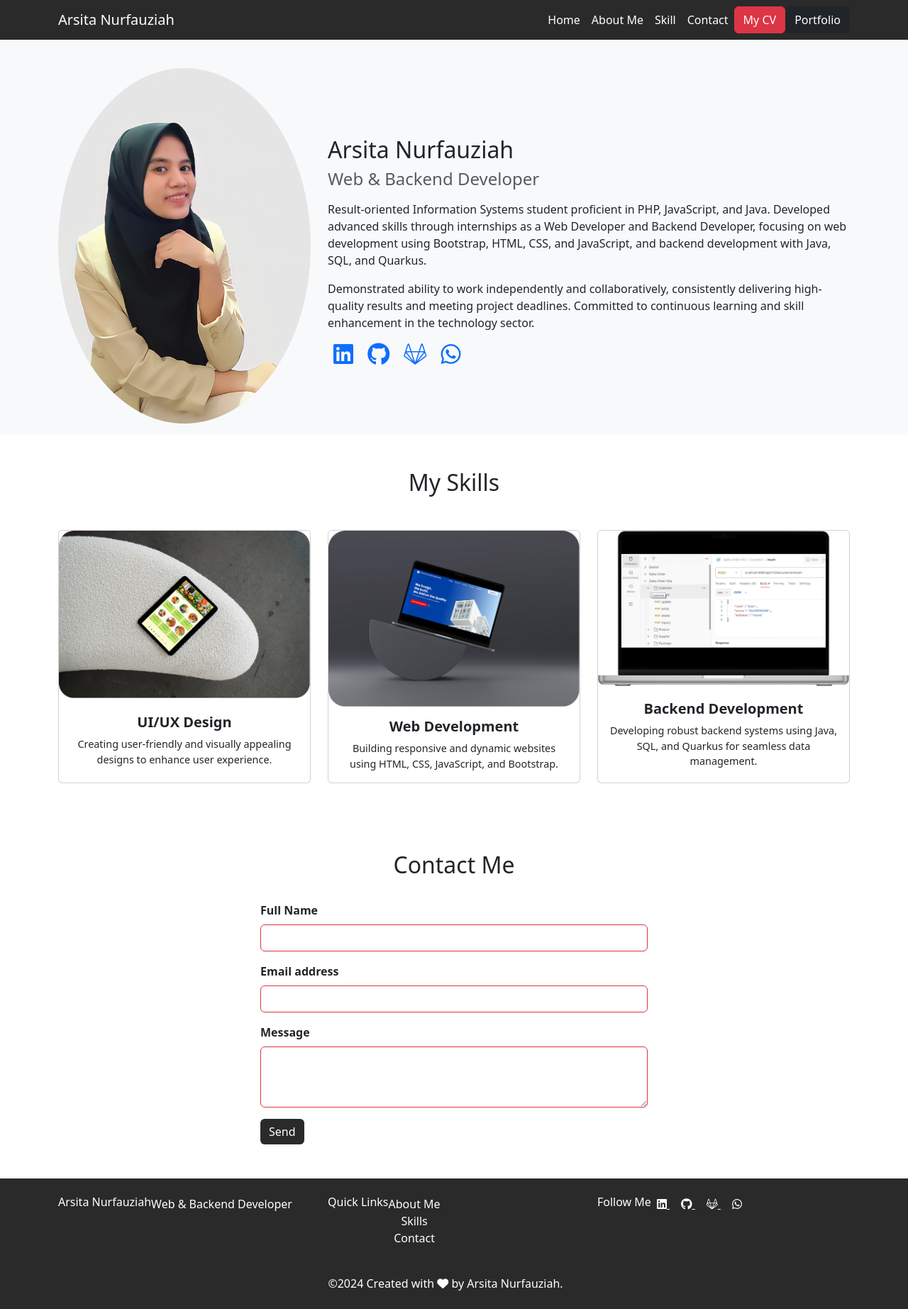
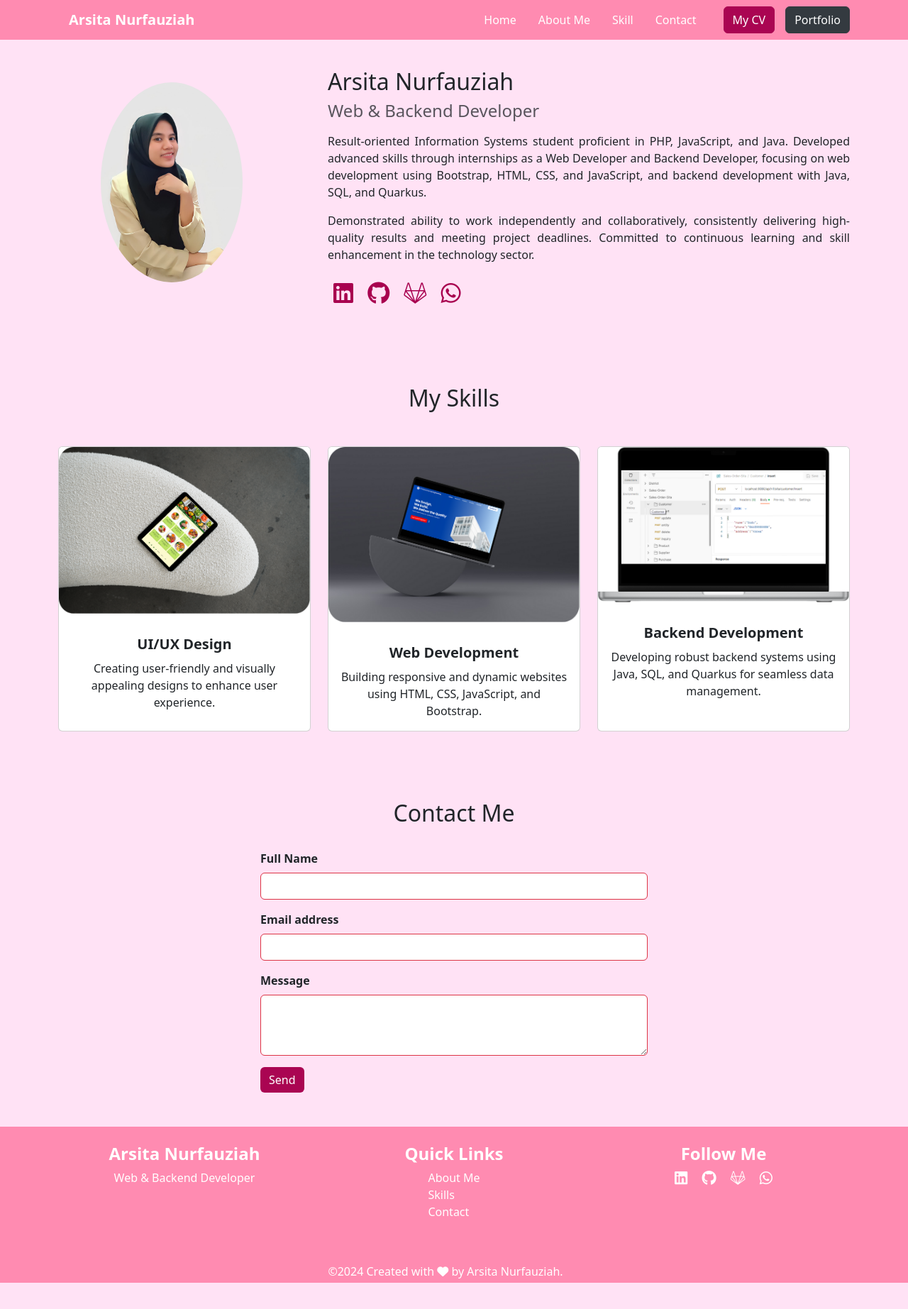
Before and after one commit to arsitanrfzh/arsitanrfzh.github.io, a plain HTML site: page index.html in a window 1280 px wide. Shown: the whole page at 71% size. After the commit the page ends 1808 px from the top, so only its background shows below. Drawn offline with nearby package versions, Linux system fonts and the light colour scheme.

Commit message:
Update new style.css

```diff
--- a/style.css
+++ b/style.css
@@ -1,124 +1,104 @@
 body {
-    font-family: 'Poppins', sans-serif;
-    line-height: 1.6;
+  font-family: "Poppins", sans-serif;
+  background-color: #ffe2f5 !important;
 }
 
-/* Navbar dan Footer */
-.bg-primary-custom {
-    background-color: #2a2a2a !important;
+.navbar-dark .navbar-nav .nav-link {
+  color: #fff;
+  font-weight: 16px;
+  margin-right: 15px;
 }
 
-.navbar-brand, .nav-link, .footer-text {
-    color: #ffffff !important;
+.navbar-dark .navbar-nav .nav-link:hover {
+  color: #8f1767;
 }
 
-.nav-link:hover {
-    color: #ffcc00 !important;
+.navbar-brand {
+  font-size: 1.5rem;
+  font-weight: 600;
+  margin-left: 15px;
 }
 
-.nav-link-button:hover {
-    color:#8ec5ff;
+.navbar .btn {
+  margin-left: 15px;
 }
 
-/* Gaya khusus untuk tombol CV dan Portfolio */
-.navbar .btn-cv,
-.navbar .btn-portfolio {
-    color: #fff;
-    background-color: #007bff; /* Warna biru */
-    border: none;
-    padding: 10px 20px;
-    font-weight: bold;
-    transition: background-color 0.3s, transform 0.3s, box-shadow 0.3s;
-    border-radius: 25px; /* Sudut membulat */
-    margin-left: 0.5rem;
-    box-shadow: 0 4px 8px rgba(0, 0, 0, 0.1);
+.navbar .btn-danger {
+  background-color: #aa0552;
+  border-color: #aa0552;
 }
 
-.navbar .btn-cv:hover,
-.navbar .btn-portfolio:hover {
-    background-color: #0056b3; /* Warna biru lebih gelap */
-    transform: translateY(-3px); /* Tombol terangkat sedikit saat dihover */
-    box-shadow: 0 8px 16px rgba(0, 0, 0, 0.2); /* Shadow lebih besar saat dihover */
+.navbar .btn-danger:hover {
+  background-color: #ff87b9;
 }
 
-.navbar .btn-cv:active,
-.navbar .btn-portfolio:active {
-    background-color: #004494; /* Warna biru lebih gelap lagi */
-    transform: translateY(0); /* Tombol kembali ke posisi awal saat ditekan */
-    box-shadow: 0 4px 8px rgba(0, 0, 0, 0.1); /* Shadow kembali ke ukuran awal */
+.navbar .btn-dark {
+  background-color: #343a40;
+  border-color: #343a40;
 }
 
-/* Jumbotron */
-.jumbotron {
-    padding: 5rem 0;
-    background-color: #f8f9fa;
+.navbar .btn-dark:hover {
+  background-color: #657c97;
 }
 
-.jumbotron img {
-    width: 200px;
-    height: 350px;
+/* Custom background color */
+.bg-primary-custom {
+  background-color: #ff8bb1 !important;
 }
 
-#sosmed a {
-    color: #2a2a2a;
+/* About Section */
+.about-section {
+  padding: 60px 0; /* Atau sesuaikan sesuai kebutuhan */
 }
 
-#sosmed a:hover {
-    color: #ffcc00;
+.about-section .row {
+  display: flex; /* Aktifkan flexbox */
+  align-items: center; /* Atur perataan vertikal ke tengah */
 }
 
-/* Section */
-.section {
-    padding: 5rem 0;
+.about-section img {
+  max-width: 200px; /* Atau sesuaikan ukuran foto */
+  border-radius: 50%;
+  display: flex;
+  margin-left: 60px;
 }
 
-/* About */
-#about {
-    background-color: #f8f9fa;
+.social-icons-below i {
+  color: #a8004f;
+  transition: color 0.3s ease;
+  margin-bottom: 5px; /* Tarik ikon ke atas (opsional) */
+  margin-top: 10px;
 }
 
-/* Skill Cards */
+.social-icons-below i:hover {
+  color: #ff83ac;
+}
+
+/* Skills Section */
+.skills-section {
+  padding: 60px 0;
+}
+
 .skill-card {
-    transition: transform 0.3s, box-shadow 0.3s;
+  transition: transform 0.3s ease, box-shadow 0.3s ease;
   height: 100%;
 }
 
 .skill-card:hover {
-    transform: scale(1.05);
-    box-shadow: 0 8px 16px rgba(0, 0, 0, 0.2);
-}
-
-.skill-card .card-img-container {
-    overflow: hidden;
-    height: 200px;
-}
-
-.skill-card .card-img-top {
-    transition: transform 0.3s;
-    width: 100%;
-    height: 100%;
-    object-fit: cover;
-}
-
-.skill-card:hover .card-img-top {
-    transform: scale(1.1);
+  transform: translateY(-10px);
+  box-shadow: 0 4px 8px rgba(0, 0, 0, 0.2);
 }
 
 .card-title {
+  margin-top: 15px;
+  font-size: 1.25rem;
   font-weight: 600;
 }
 
 .card-text {
+  margin-top: 10px;
+  font-size: 1rem;
   font-weight: 400;
-    font-size: 0.9rem;
-}
-
-.card-body {
-    display: flex;
-    flex-direction: column;
-    justify-content: center;
-    text-align: center;
-    padding: 1rem;
 }
 
 /* Ensure all cards have the same height */
@@ -131,6 +111,24 @@ body {
   flex: 1;
   display: flex;
   flex-direction: column;
+}
+
+/* Zoom effect on skill card image */
+.img-container {
+  overflow: hidden;
+}
+
+.img-container img {
+  transition: transform 0.3s ease;
+}
+
+.skill-card:hover .img-container img {
+  transform: scale(1.1);
+}
+
+/* Text Justify */
+.text-justify {
+  text-align: justify;
 }
 
 /* Contact */
@@ -147,13 +145,13 @@ body {
 }
 
 #contact .btn-submit {
-    background-color: #2a2a2a;
+  background-color: #aa0552;
   color: #ffffff;
   border: none;
 }
 
 #contact .btn-submit:hover {
-    background-color: #333333;
+  background-color: #ff87b9;
   color: #ffffff;
 }
 
@@ -170,18 +168,49 @@ body {
 }
 
 /* Footer */
-footer {
-    background-color: #2a2a2a;
+.footer {
+  background-color: #ff8bb1;
+  color: #fff;
+  padding-top: 2rem; /* Tambahkan sedikit padding di bagian atas */
 }
 
-.footer-text {
-    color: #ffffff !important;
+.footer .col-md-4 {
+  display: flex; /* Atur setiap kolom menjadi flexbox */
+  flex-direction: column; /* Susun item dalam kolom secara vertikal */
+  align-items: center; /* Pusatkan item secara horizontal */
 }
 
-.footer-text a {
-    color: #ffcc00;
+/* Hanya di layar besar (MD ke atas) */
+@media (min-width: 768px) {
+  .footer .col-md-3 {
+    align-items: flex-start; /* Kembalikan ke default (left) */
+  }
 }
 
-.footer-text a:hover {
-    color: #ffffff;
+.footer h6 {
+  font-size: 1.5rem; /* Perbesar sedikit judul */
+  font-weight: 600;
 }
+
+.footer ul {
+  padding-left: 0; /* Hapus padding default dari ul */
+  text-align: left;
+  list-style: none;
+}
+
+.icon-small {
+  font-size: 1.3rem; /* Adjust the size as needed */
+}
+
+/* Optional: Ensure proper spacing around icons */
+.social-icons a {
+  margin: 0 4px; /* Adjust as needed */
+  display: inline-block;
+  vertical-align: middle;
+}
+
+
+.row.mt-4 {
+  position: relative; /* Aktifkan position relative */
+  top: 20px; /* Geser ke bawah 50px */
+}
```
Lines whose indentation alone changed are shown as unchanged.
